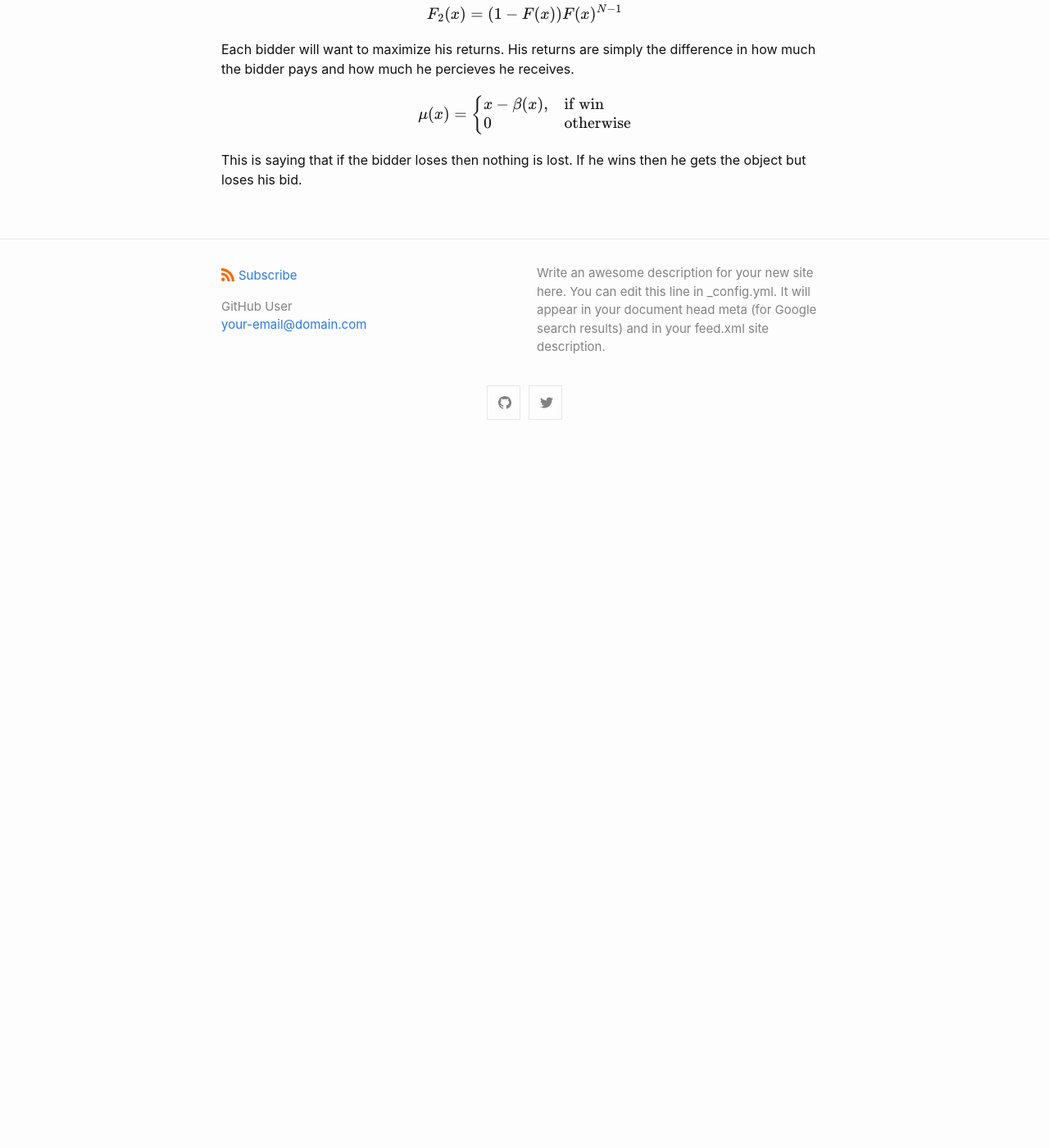
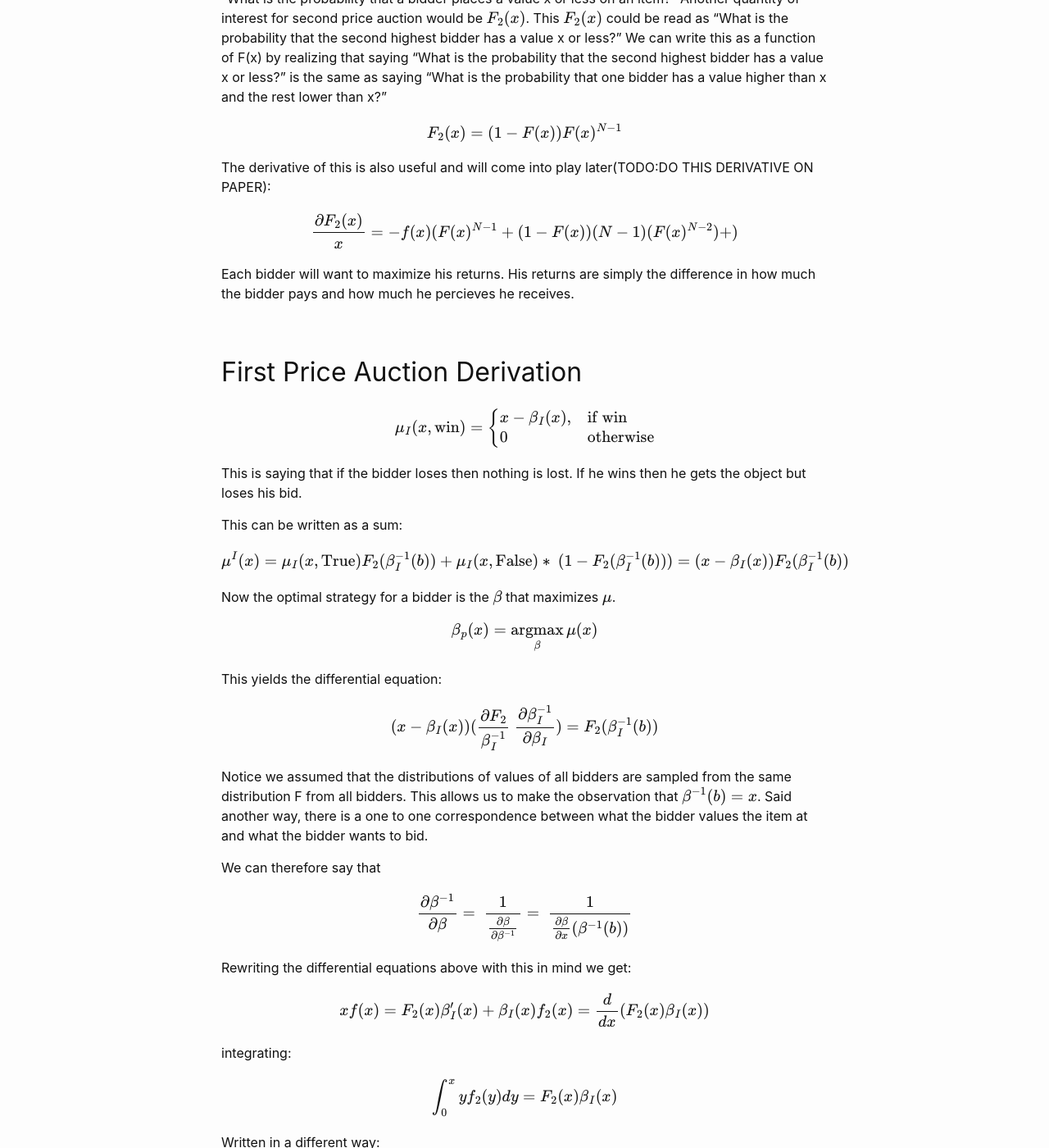
Before and after one commit to vivagable2/vivagable2.github.io, a Jekyll site: the page built from _posts/2022-07-28-the-date-auction.md, in a window 1280 px wide and 1400 px high, scrolled down 1821 px. Shown: the whole window at 82% size. Built offline with Jekyll 4.4.1, drawn with Linux system fonts in a browser that asks for light colours; formulas are drawn with MathJax 3; before the commit the page ends 2368 px from its top, so only the background shows below that; some of the changed text lies outside the part shown.

Commit message:
added more to the dating auction article

```diff
--- a/_posts/2022-07-28-the-date-auction.md
+++ b/_posts/2022-07-28-the-date-auction.md
@@ -4,7 +4,13 @@ layout: post
 
 # Table of Contents
 1. [Introduction](#introduction)
-    1. [Explanation of First and Second Price Auctions](#explanation1)
+2. [Explanation of First and Second Price Auctions](#explanation1)
+    1. [First Price Auction Derivation](#firstprice)
+    2. [Second Price Auction Derivation](#secondprice)
+3. [Dating Auction Derivation](#datingauctionderivation)
+4. [Dating Auction Characteristics](#datingauctionanalysis)
+5. [Dating Auction Simulation](#datingauctionsimulation)
+5. [Happily Ever After](#happilyeverafter)
 
 # Introduction <a name="introduction"></a>
 
@@ -38,7 +44,7 @@ There are many many others and an infinite variation on these two alone but
 let's go into a tiny bit of detail. We will show soon how the dating auction,
 even when using a second price mechanism approaches a first price revenue.
 
-## To Explain the Two Basic Auctions<a name="explanation1"></a>
+# To Explain the Two Basic Auctions<a name="explanation1"></a>
 
 A first price auction is your standard auction where there are a bunch of people
 in a room screaming and the auctioneer listens for the highest bid(actually this
@@ -55,7 +61,7 @@ item.
 
 Let's do some math:
 
-Let $ \beta^I(x) $ and $ \beta^{II}(x) $ be the strategy for a first and second
+Let $ \beta_I(x) $ and $ \beta_{II}(x) $ be the strategy for a first and second
 price bidder respectively where x is the value the bidder actually places on the
 object. Let $ f(x) $ be the probability distribution function that the bidder
 places a value x on the object.
@@ -71,18 +77,113 @@ This $ F_2(x) $ could be read as "What is the probability that the second highes
 bidder has a value x or less?"
 We can write this as a function of F(x) by realizing that saying "What is the
 probability that the second highest bidder has a value x or less?" is the same
-as saying "What is the probability that one bidder has a bidder higher than x
+as saying "What is the probability that one bidder has a value higher than x
 and the rest lower than x?"
 
 $$ F_2(x) = (1-F(x))F(x)^{N-1} $$
 
-Each bidder will want to maximize his returns. His returns are simply the difference
-in how much the bidder pays and how much he percieves he receives.
+The derivative of this is also useful and will come into play later(TODO:DO THIS DERIVATIVE ON PAPER):
 
-$$\mu(x) =  \begin{cases}
-                        x-\beta(x),& \text{if win}\\
+$$\frac{\partial F_2(x)}{x}= -f(x)(F(x)^{N-1}+(1-F(x))(N-1)(F(x)^{N-2})+)$$
+
+Each bidder will want to maximize his returns. His returns are simply the
+difference in how much the bidder pays and how much he percieves he receives.
+
+## First Price Auction Derivation <a name="firstprice"></a>
+
+$$\mu_I(x,\text{win}) =  \begin{cases}
+                        x-\beta_I(x),& \text{if win}\\
                         0 & \text{otherwise}
                         \end{cases}$$
 
 This is saying that if the bidder loses then nothing is lost. If he wins then he
 gets the object but loses his bid.
+
+This can be written as a sum:
+
+$$ \mu^I(x) = \mu_I(x,\text{True}) F_2(\beta_I^{-1}(b)) + \mu_I(x,\text{False})*\
+(1-F_2(\beta_I^{-1}(b))) = (x-\beta_I(x)) F_2(\beta_I^{-1}(b)) $$
+
+Now the optimal strategy for a bidder is the $\beta$ that maximizes $\mu$.
+
+$$\beta_p(x) = \underset{\beta}{\text{argmax}}\, \mu(x) $$
+
+This yields the differential equation:
+
+$$ (x-\beta_I(x))(\frac{\partial F_2}{\beta_I^{-1}} \
+\frac{\partial{\beta_I^{-1}}}{\partial{\beta_I}})  = F_2(\beta_I^{-1}(b))$$
+
+Notice we assumed that the distributions of values of all bidders are sampled
+from the same distribution F from all bidders. This allows us to make the observation
+that $\beta^{-1}(b) = x$. Said another way, there is a one to one correspondence
+between what the bidder values the item at and what the bidder wants to bid.
+
+
+We can therefore say that
+
+$$\frac{\partial{\beta^{-1}}}{\partial{\beta}} =  \
+\frac{1}{\frac{\partial{\beta}}{\partial{\beta^{-1}}}} = \
+\frac{1}{\frac{\partial{\beta}}{\partial{x}}(\beta^{-1}(b))}$$
+
+Rewriting the differential equations above with this in mind we get:
+
+$$ xf(x) = F_2(x)\beta_I'(x)+\beta_I(x) f_2(x) = \frac{d}{dx}(F_2(x)\beta_I(x))$$
+
+integrating:
+
+$$ \int_0^x{yf_2(y)dy} =F_2(x)\beta_I(x) $$
+
+Written in a different way:
+
+$$ \beta_I(x) = \int_0^x{y \frac{f_2(y)}{F_2(x)}dy}$$
+
+The right hand side is the expectation of the second highest value given the
+highest value is x.
+
+We write it out one last time:
+
+$$\beta_I(x) = E[y|y\lt x] $$
+
+Apparently the first price bidder should bid what he/she expects the second
+highest value will be given it is below their value for the object. This makes
+intuitive sense since, although the bidder may improve their chances of winning
+the object if they bid higher than their value, their expected winnings become
+negative. They also don't want to pay their value since if they know they can win
+at a bid lower than their value they would get more of a reward.
+
+## Second Price Auction Derivation <a name="secondprice"></a>
+
+For second price the process is simpler.
+
+We have
+
+$$\mu_{II}(x,\text{win}) =  \begin{cases}
+                        x-\beta_{II}^-(x),& \text{if win}\\
+                        0 & \text{otherwise}
+                        \end{cases}$$
+
+Where $\beta_{II}^-$ is the second highest bid. Rewriting $\mu_{II}$ just like
+for the first price auction.
+
+$$\mu_{II}(x) = (x-\beta_{II}^-(b))F_2(\beta_{II}^{-1}(b)) $$
+
+We again want
+
+$$\underset{\beta}{\text{argmax}}\,\mu_{II}(x)$$
+
+Now we don't need to do any calculations here because we can notice something
+interesting. In the right hand side of $\mu_{II}$ we see that there is only one value of $\beta_{II}(b) that actually arrives in our equation. The second highest
+bid. This is then set to be constant. Therefore the only thing that can be changed
+is the $F_2$ which is monotonically increasing. Therefore, $\mu_{II}$ is maximized
+when the bid is the same as the value. That is
+$$\beta_{II}(x) = x $$
+
+# Dating Auction Derivation <a name="datingauctionderivation"></a>
+Now that we have examined the first and second price auction, we want to take a
+look at the dating auction. How is this different?
+
+# Dating Auction Characteristics <a name="datingauctioncharacteristics"></a>
+
+# Dating Auction Simulation <a name="datingauctionsimulation"></a>
+
+# Happily Ever After <a name="happilyeverafter"></a>
```
Also changed, not shown: _posts/2016-05-20-welcome-to-jekyll.md (deleted, +0 -22 lines), _posts/2022-07-30-asteroid-mining1.md (added), 6 other files.
